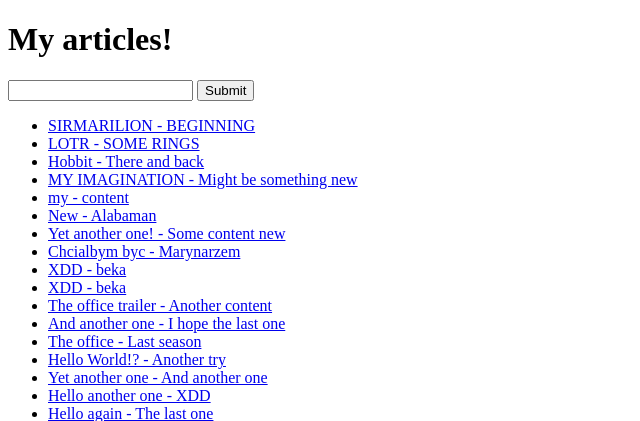
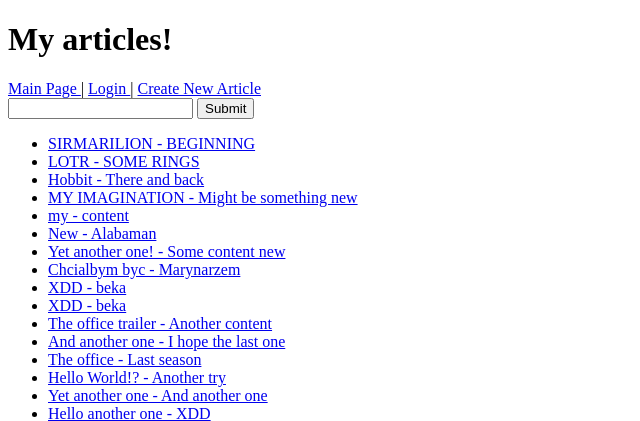
Before and after one commit to MakaronToja2/Django-Articles, a Django app: page / in a window 1280 px wide. Shown: the top 421 px of the page, without its empty margins (0-640 px from the left). Run offline with Django 3.2, Linux system fonts and the light colour scheme; data comes from the database, SQL or seed files in the repository; both versions use the stored data as it was after the commit; data that the repository does not hold is empty.

Commit message:
production_1_fixes

```diff
--- a/articles/models.py
+++ b/articles/models.py
@@ -4,3 +4,6 @@ from django.db import models
 class Article(models.Model):
     title = models.TextField()
     content = models.TextField()
+
+class Page(models.Model):
+    visits_counts = models.IntegerField()
--- a/templates/base.html
+++ b/templates/base.html
@@ -5,6 +5,9 @@
     </head>
     <body>
         <h1>My articles!</h1>
+        <a href="/"> Main Page </a> |
+        <a href="/login">Login </a> |
+        <a href="/articles/create"> Create New Article </a>
         <form action='/articles/' method='GET'>
             <input type='text' name='query' />
             <input type='submit' />
--- a/templates/home-view.html
+++ b/templates/home-view.html
@@ -1,5 +1,4 @@
 {% extends "base.html" %}
-
 {% block content %}
 <ul>
     {% for x in object_list %}
--- a/trydjango/views.py
+++ b/trydjango/views.py
@@ -1,8 +1,8 @@
 from django.http import HttpResponse
 import random
-from articles.models import Article
+from articles.models import (Article,Page)
 from django.template.loader import render_to_string
-
+from django.db.models import Avg
 
 def article_home_view(request):
     return HttpResponse
@@ -13,16 +13,11 @@ def home_view(request, *args, **kwargs):
     Take in a request (Django sends request)
     Return HTML as a response (We pick to return the response)
     """
-    print(id)
-    random_id = random.randint(1, 3)  # pseudo random
-    article_obj = Article.objects.get(id=random_id)
+    avg_visits = Page.objects.aggregate(avg_visits=Avg('visits_counts'))['avg_visits']
+    print(avg_visits)
     article_queryset = Article.objects.all()
     context = {
         "object_list": article_queryset,
-        "object": article_obj,
-        "title": article_obj.title,
-        "id": article_obj.id,
-        "content": article_obj.content
     }
     # Django Templates
     HTML_STRING = render_to_string("home-view.html", context=context)
```
Also changed, not shown: articles/views.py (+1 -19 lines), db.sqlite3.
